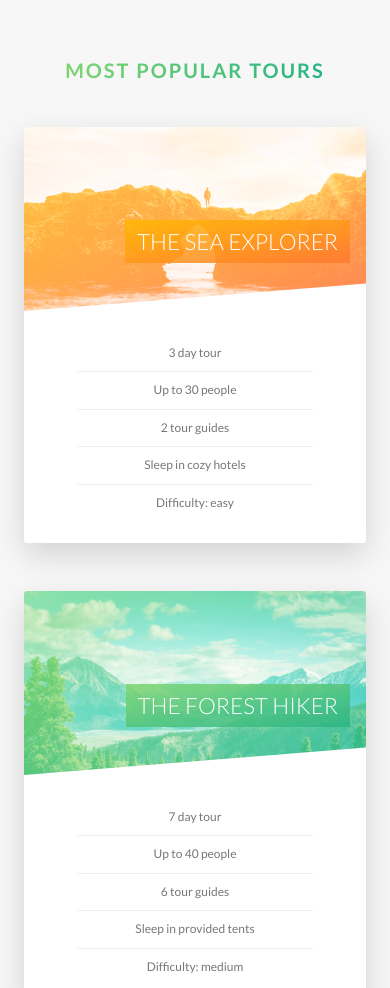
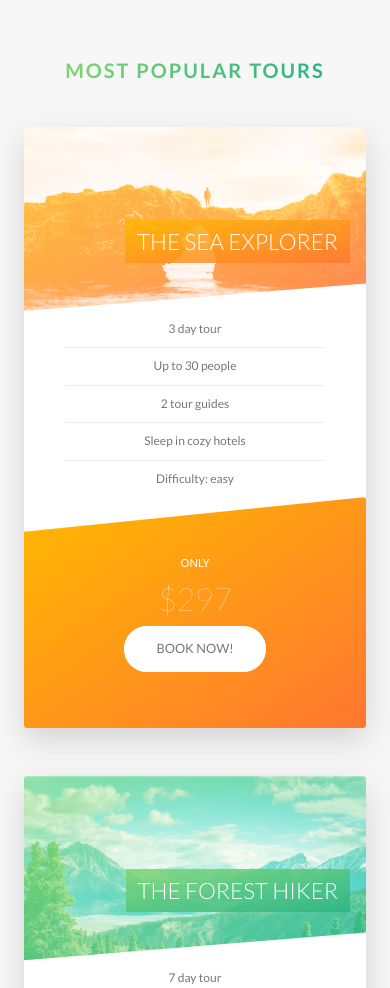
Before and after one commit to qodist/natours, a website: page index.html in a window 390 px wide. Shown: the part 2565-3553 px from the top of the page. Drawn offline with Linux system fonts and the light colour scheme.

Commit message:
working on responsive images

```diff
--- a/index.html
+++ b/index.html
@@ -332,7 +332,12 @@
 
         <footer class="footer">
             <div class="footer__logo-box">
-                <img src="img/logo-green-2x.png" alt="Full logo" class="footer__logo">
+
+                <picture class="footer__logo">
+                    <source srcset="img/logo-green-small-1x.png x1, img/logo-green-small-2x.png x2" media="(max-width: 37.5em)">
+                    <img srcset="img/logo-green-1x.png 1x, img/logo-green-2x.png 2x" alt="Full logo">
+                </picture>
+
             </div>
             <div class="row">
                 <div class="col-1-of-2">
--- a/sass/components/_card.scss
+++ b/sass/components/_card.scss
@@ -153,4 +153,48 @@
         font-size: 6rem;
         font-weight: 100;
     }
+
+    @include respond(tab-port) {
+        height: auto;
+        border-radius: 3px;
+        background-color: $color-white;
+        box-shadow: 0 1.5rem 4rem rgba($color-black, .15);
+
+        &__side {
+            height: auto;
+            position: relative;
+            box-shadow: none;
+
+            &--back {
+                transform: rotateY(0);
+                clip-path: polygon(0 15%, 100% 0, 100% 100%, 0 100%);
+            }
+        }
+
+        &:hover &__side--front {
+            transform: rotateY(0);
+        }
+
+        &__details {
+            padding: 0 1rem;
+        }
+
+        // BACK SIDE STYLING
+        &__cta {
+            position: relative;
+            top: 0;
+            left: 0%;
+            transform: translate(0);
+            width: 100%;
+            padding: 7rem 4rem 4rem 4rem;
+        }
+
+        &__price-box {
+            margin-bottom: 3rem;
+        }
+
+        &__price-value {
+            font-size: 4rem;
+        }
+    }
 }
--- a/sass/components/_form.scss
+++ b/sass/components/_form.scss
@@ -15,6 +15,10 @@
         width: 90%;
         display: block;
         transition: all .3s;
+
+        @include respond(tab-port) {
+            width: 100%;
+        }
 
         &:focus {
             outline: none;
@@ -49,6 +53,11 @@
     &__radio-group {
         width: 49%;
         display: inline-block;
+
+        @include respond(tab-port) {
+            width: 100%;
+            margin-bottom: 2rem;
+        }
     }
 
     &__radio-input {
--- a/sass/components/_story.scss
+++ b/sass/components/_story.scss
@@ -9,8 +9,14 @@
     font-size: $default-font-size;
     transform: skewX(-12deg);
 
-    & > * {
-        transform: skewX(12deg);
+    @include respond(tab-port) {
+        width: 100%;
+        padding: 4rem;
+        padding-left: 7rem;
+    }
+
+    @include respond(phone) {
+        transform: skewX(0);
     }
 
     &__shape {
@@ -23,6 +29,10 @@
         clip-path: circle(50% at 50% 50%);
         transform: translateX(-3rem) skewX(12deg);
         position: relative;
+
+        @include respond(phone) {
+            transform: translateX(-3rem) skewX(0);
+        }
     }
 
     &__img {
@@ -34,6 +44,10 @@
 
     &__text {
         transform: skewX(12deg);
+
+        @include respond(phone) {
+            transform: skewX(0);
+        }
     }
 
     &__caption {
--- a/sass/pages/_home.scss
+++ b/sass/pages/_home.scss
@@ -63,14 +63,37 @@
         transparent 50%),
     url(../img/nat-10.jpg);
 
-    background-size: cover;
+    background-size: 100%;
     border-radius: 3px;
     box-shadow: 0 1.5rem 4rem rgba($color-black, .2);
 
-    height: 50rem;
+    @include respond(tab-land) {
+        background-image: linear-gradient(105deg,
+        rgba($color-white, .9) 0%,
+        rgba($color-white, .9) 65%,
+        transparent 65%),
+    url(../img/nat-10.jpg);
+        background-size: cover;
+    }
+
+    @include respond(tab-port) {
+        background-image: linear-gradient(to right,
+        rgba($color-white, .9) 0%,
+        rgba($color-white, .9) 100%),
+    url(../img/nat-10.jpg);
+        background-size: cover;
+    }
 
     &__form {
         width: 50%;
         padding: 6rem;
+
+        @include respond(tab-land) {
+            width: 65%;
+        }
+
+        @include respond(tab-land) {
+            width: 100%;
+        }
     }
 }
```
Also changed, not shown: css/style.css.
